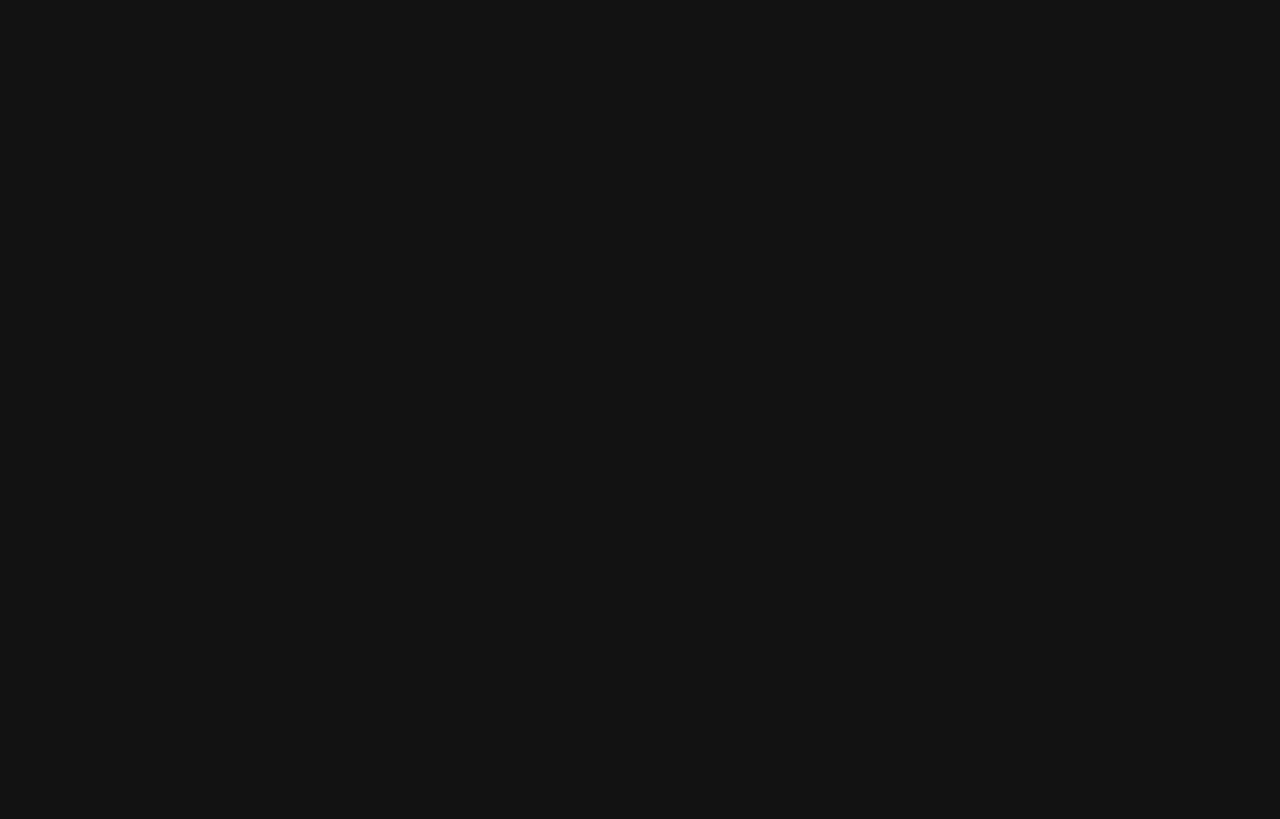
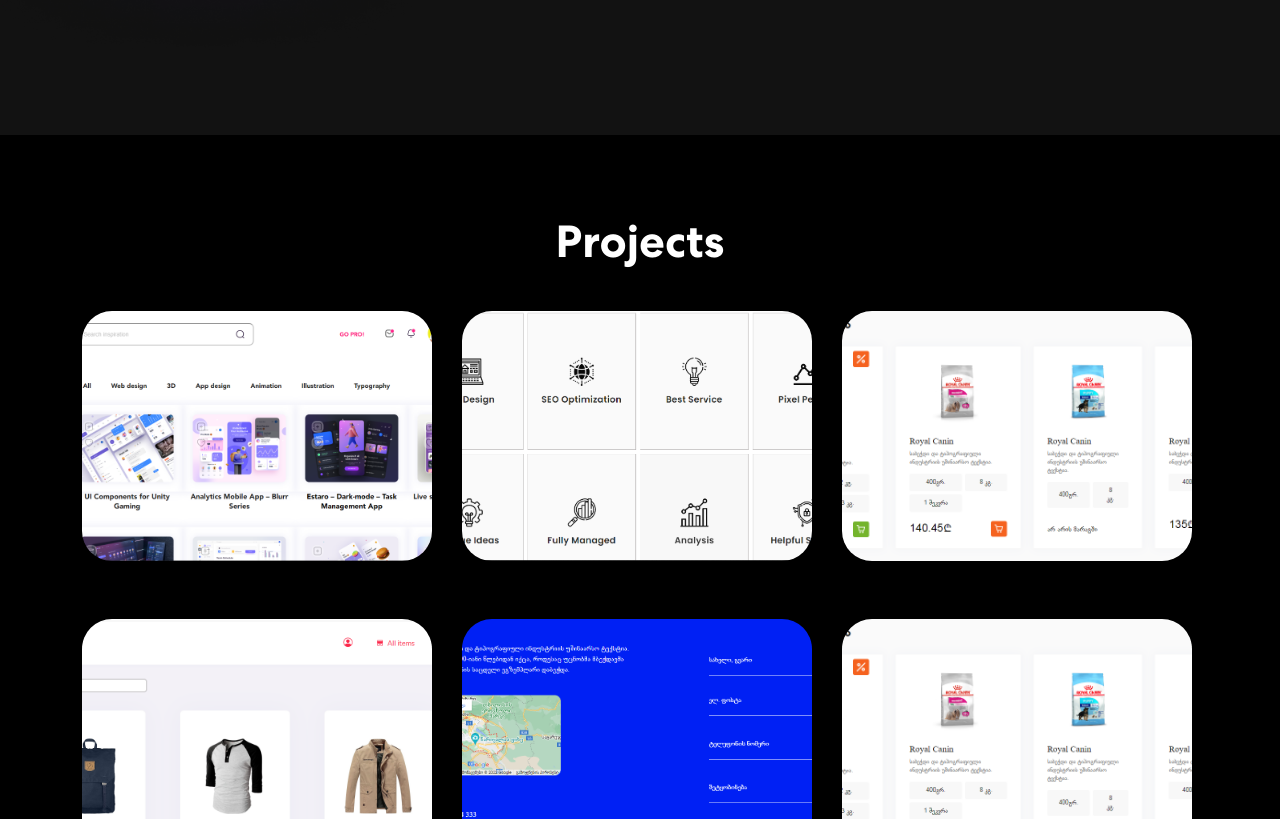
Before and after one commit to mariamdateshidze/reactportfolio, a React (Create React App) app: page / in a window 1280 px wide. Shown: the part 1260-2079 px from the top of the page. Before the commit the page ends 1395 px from the top, so only its background shows below. Built offline with nearby package versions, Linux system fonts and the light colour scheme.

Commit message:
add projects section

```diff
--- a/src/App.css
+++ b/src/App.css
@@ -219,3 +219,123 @@ span.navbar-text {
   width: 40%;
   z-index: -4;
 }
+
+/* projects */
+.project {
+  padding: 80px 0;
+  position: relative;
+  background-color: black;
+}
+.project h2 {
+	font-size: 45px;
+	font-weight: 700;
+  text-align: center;
+}
+.project p {
+  color: #B8B8B8;
+  font-size: 18px;
+  letter-spacing: 0.8px;
+  line-height: 1.5em;
+  margin: 14px auto 30px auto;
+  text-align: center;
+  width: 56%;
+}
+
+.proj-imgbx {
+  position: relative;
+  border-radius: 30px;
+  overflow: hidden;
+  margin-bottom: 24px;
+  margin-top: 34px;
+  width: 350px;
+}
+
+.visit{
+  background-color: #e0d7de;
+  margin-top: 20px;
+  margin-left: 180px;
+  font-size: 20px;
+}
+
+.proj-img{
+  width: 350px;
+  height: 250px;
+  object-fit: cover;
+}
+@media (max-width: 1024px){
+  .proj-img{
+    width: 250px;
+  }
+  .visit{
+    margin-left: 110px;
+  }
+  .proj-imgbx {
+    width: 250px;
+  }
+}
+
+@media (max-width: 768px){
+  .proj-img{
+    width: 220px;
+  }
+  .proj-imgbx {
+    width: 220px;
+  }
+}
+@media (max-width: 425px){
+  .proj-img{
+    width: 220px;
+  }
+
+  .proj-imgbx {
+    width: 220px;
+    margin-left: 40px;
+  }
+}
+.proj-imgbx::before {
+  content: "";
+  background: linear-gradient(90.21deg, #AA367C -5.91%, #4A2FBD 111.58%);
+  opacity: 0.85;
+  position: absolute;
+  width: 100%;
+  height: 0;
+  transition: 0.4s ease-in-out;
+}
+.proj-imgbx:hover::before {
+  height: 100%;
+}
+.proj-txtx {
+  position: absolute;
+  text-align: center;
+  top: 65%;
+  left: 50%;
+  transform: translate(-50%, -50%);
+  transition: 0.5s ease-in-out;
+  opacity: 0;
+  width: 100%;
+}
+.proj-imgbx:hover .proj-txtx {
+  top: 50%;
+  opacity: 1;
+
+}
+.proj-txtx h4 {
+  font-size: 30px;
+  font-weight: 700;
+  letter-spacing: 0.8px;
+  line-height: 1.1em;
+}
+.proj-txtx span {
+  font-style: italic;
+  font-weight: 400;
+  font-size: 15px;
+  letter-spacing: 0.8px;
+}
+.background-image-right {
+  top: 20%;
+  position: absolute;
+  bottom: 0;
+  width: 35%;
+  right: 0;
+  z-index: -4;
+}
--- a/src/App.js
+++ b/src/App.js
@@ -3,6 +3,7 @@ import 'bootstrap/dist/css/bootstrap.min.css';
 import { NavBar } from './components/NavBar';
 import { Banner } from './components/Banner';
 import { Skills } from './components/Skills';
+import { Projects } from './components/Projects';
 
 function App() {
   return (
@@ -10,6 +11,7 @@ function App() {
         <NavBar />
         <Banner />
         <Skills />
+        <Projects />
 
       </div>
     );
--- /dev/null
+++ b/src/components/ProjectCard.js
@@ -0,0 +1,19 @@
+import { Col } from "react-bootstrap";
+import { Nav } from "react-bootstrap";
+
+export const ProjectCard = ({ title, description, imgUrl, url }) => {
+  return (
+    <Col size={12} sm={6} md={4}>
+      <div className="proj-imgbx">
+        <img className="proj-img" src={imgUrl} />
+        <div className="proj-txtx">
+          <h4>{title}</h4>
+          <span>{description}</span>
+          <Nav className="visit">
+              <Nav.Link href={url}  target="blanck">Visit</Nav.Link>
+            </Nav>
+        </div>
+      </div>
+    </Col>
+  )
+}
--- /dev/null
+++ b/src/components/Projects.js
@@ -0,0 +1,82 @@
+import { Container, Row, Col } from "react-bootstrap";
+import { ProjectCard } from "./ProjectCard";
+import projImg1 from "../assets/images/midterm.webp";
+import projImg2 from "../assets/images/final.webp";
+import projImg3 from "../assets/images/skyhouse.webp";
+import projImg4 from "../assets/images/store.webp";
+import projImg5 from "../assets/images/zoo.webp";
+import colorSharp2 from "../assets/images/color-sharp2.png";
+import 'animate.css';
+import TrackVisibility from 'react-on-screen';
+
+export const Projects = () => {
+
+  const projects = [
+    {
+      title: "Markup",
+      description: "This Project is built with HTML and CSS.",
+      imgUrl: projImg1,
+      url: "https://mariamdateshidze.github.io/Exam/",
+    },
+    {
+      title: "Personal portfolio",
+      description: "This Project is built with HTML, CSS and Javascript. It'Personal Portfolio Website Example.",
+      imgUrl: projImg2,
+      url:"https://mariamdateshidze.github.io/Final-project/",
+    },
+    {
+      title: "Zootopia",
+      description: "This Project is built with HTML, CSS and Javascript. It's Online shop for animals food.",
+      imgUrl: projImg5,
+      url:"https://mariamdateshidze.github.io/Zootopia/",
+    },
+    {
+      title: "Store",
+      description: "This Project is built with HTML, CSS and React JS. It Fetches API data with Axios and displays it in a React app with hooks",
+      imgUrl: projImg4,
+      url:"https://store-self-kappa.vercel.app/",
+    },
+    {
+      title: "SkyHouse",
+      description: "This Project is built with HTML, CSS and Javascript.",
+      imgUrl: projImg3,
+      url:"https://mariamdateshidze.github.io/SkyHouse/",
+    },
+    {
+      title: "Business Startup",
+      description: "Design & Development",
+      imgUrl: projImg5,
+      url:"https://mariamdateshidze.github.io/SkyHouse/",
+    },
+  ];
+
+  return (
+    <section className="project" id="project">
+      <Container>
+        <Row>
+          <Col size={12}>
+            <TrackVisibility>
+              {({ isVisible }) =>
+             <div className={isVisible ? "animate__animated animate__fadeIn" : ""}>
+                <h2>Projects</h2>
+                      <Row>
+                        {
+                          projects.map((project, index) => {
+                            return (
+                              <ProjectCard
+                                key={index}
+                                {...project}
+                                />
+                            )
+                          })
+                        }
+                      </Row>
+              </div>}
+            </TrackVisibility>
+          </Col>
+        </Row>
+      </Container>
+      <img className="background-image-right" src={colorSharp2}></img>
+    </section>
+  )
+}
```
